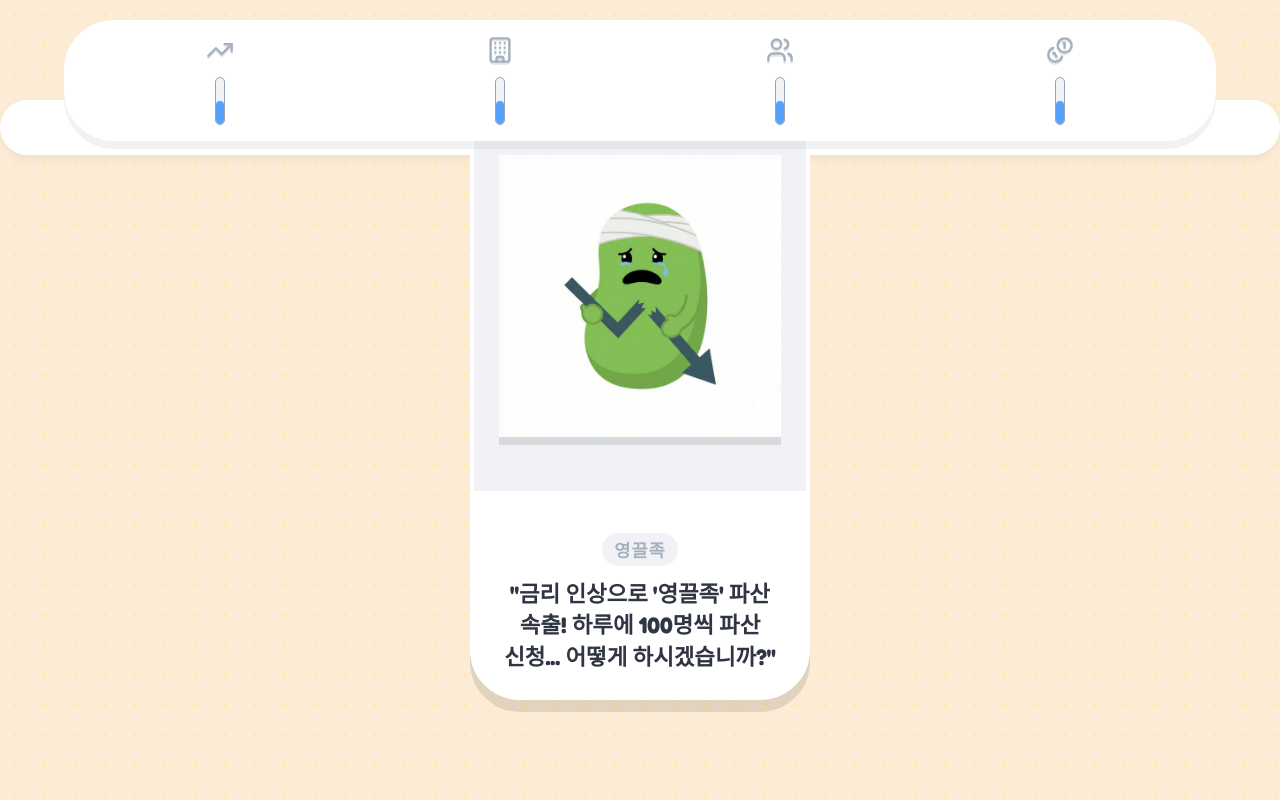
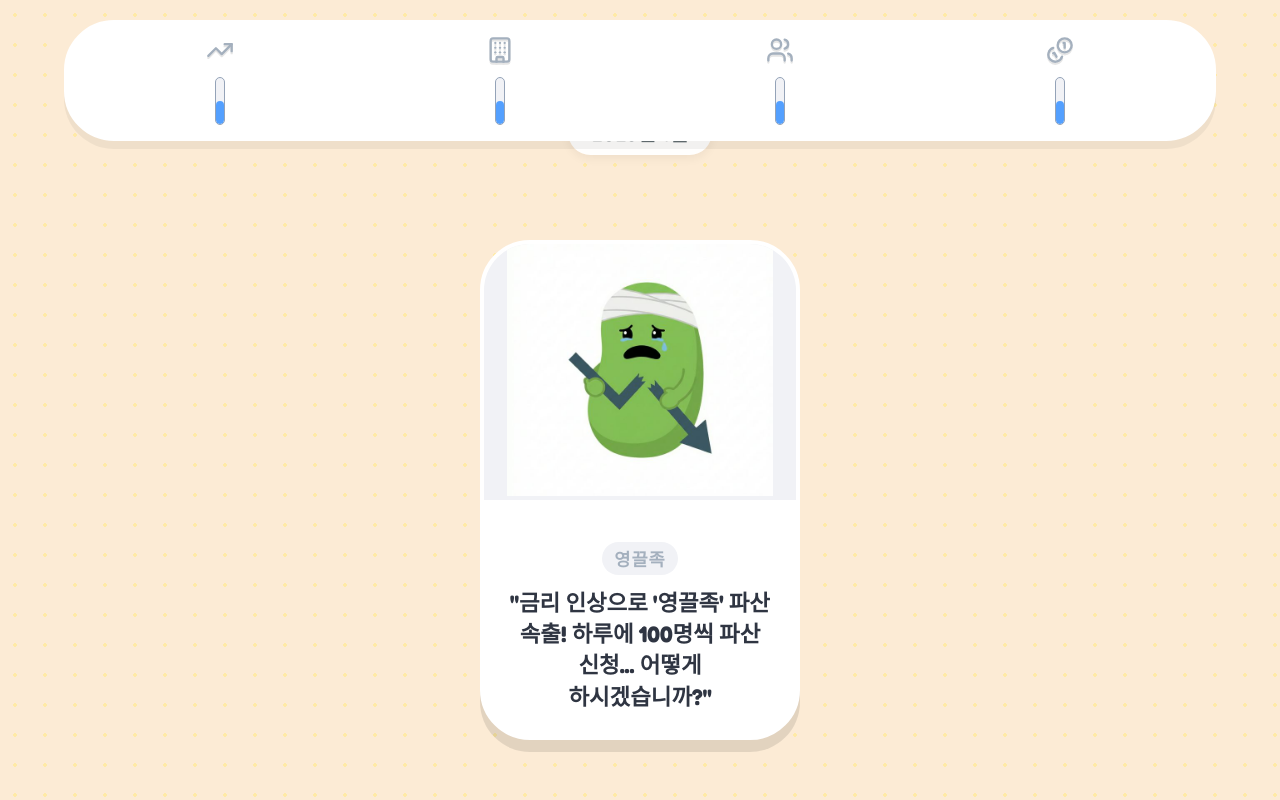
Before and after one commit to ddaog/korean-economy-lord, a React (Vite) app: page / in a window 1280 px wide. Both pictures are taken after a click on the button "임기 시작". Built offline with nearby package versions, Linux system fonts and the light colour scheme.

Commit message:
UI layout fix: Adjusted component positions for better visibility

```diff
--- a/src/App.jsx
+++ b/src/App.jsx
@@ -167,8 +167,8 @@ function App() {
     <div className={styles.appContainer}>
       <StatBar stats={stats} previewDeltas={previewDeltas} />
 
-      <div style={{ position: 'absolute', top: '100px', width: '100%', textAlign: 'center', zIndex: 0, color: '#9ca3af' }}>
-        <h2>{year}년 {month}월</h2>
+      <div style={{ position: 'absolute', top: '110px', width: '100%', textAlign: 'center', zIndex: 10, color: '#636e72' }}>
+        <h2 style={{ fontSize: '20px', fontWeight: '700', margin: '0', padding: '8px 24px', display: 'inline-block', backgroundColor: 'rgba(255,255,255,0.95)', borderRadius: '30px', boxShadow: '0 4px 10px rgba(0,0,0,0.05)' }}>{year}년 {month}월</h2>
       </div>
 
       {currentCard && (
--- a/src/components/SwipeCard.module.css
+++ b/src/components/SwipeCard.module.css
@@ -7,13 +7,17 @@
     position: absolute;
     top: 0;
     left: 0;
-    overflow: hidden;
+    padding-top: 180px;
+    /* Space for StatBar + Date */
+    box-sizing: border-box;
+    overflow: visible;
     perspective: 1000px;
 }
 
 .card {
-    width: 340px;
-    height: 600px;
+    width: 320px;
+    height: 500px;
+    /* Reduced from 600px */
     background: #ffffff;
     border-radius: 50px;
     /* Very rounded */
```
